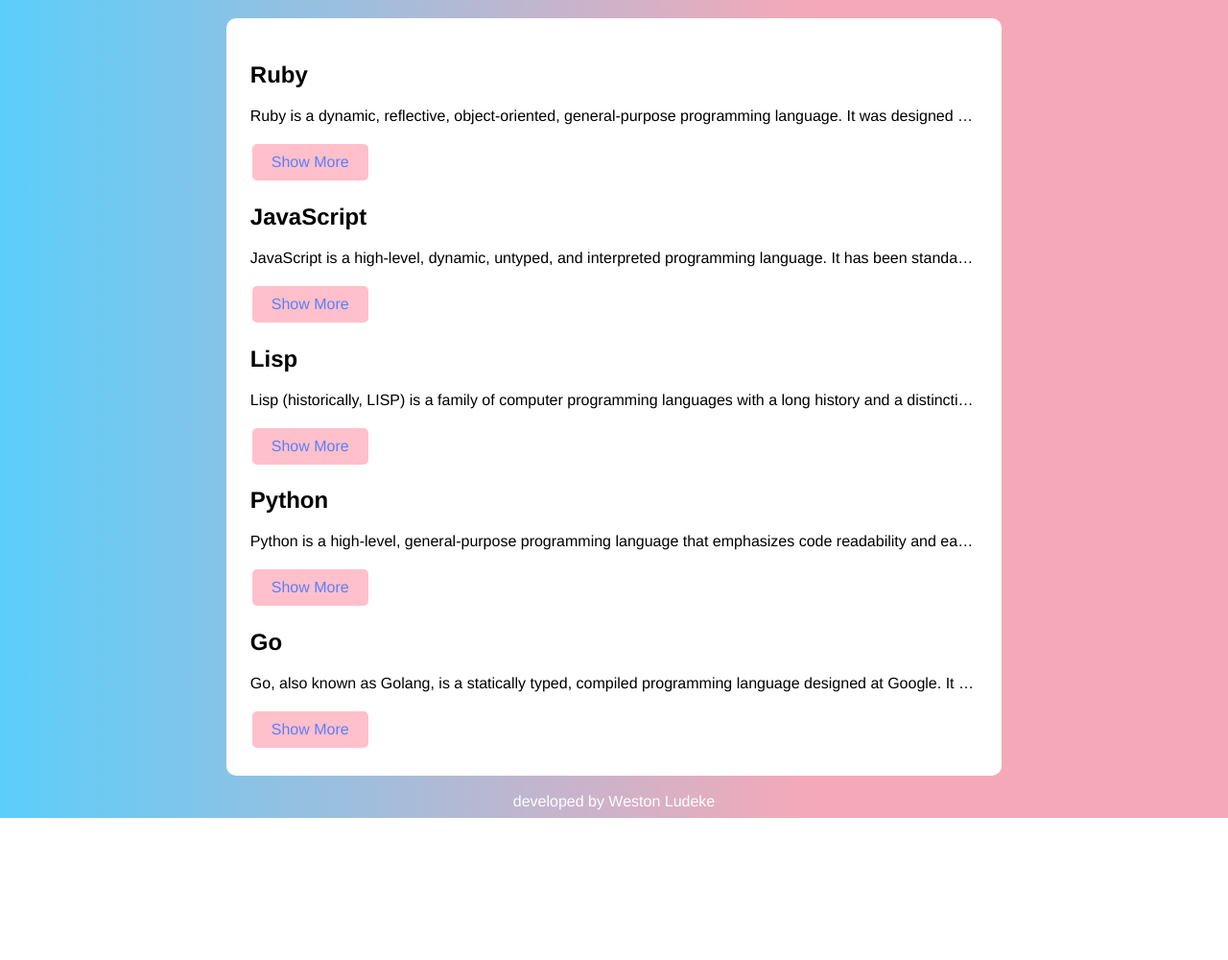
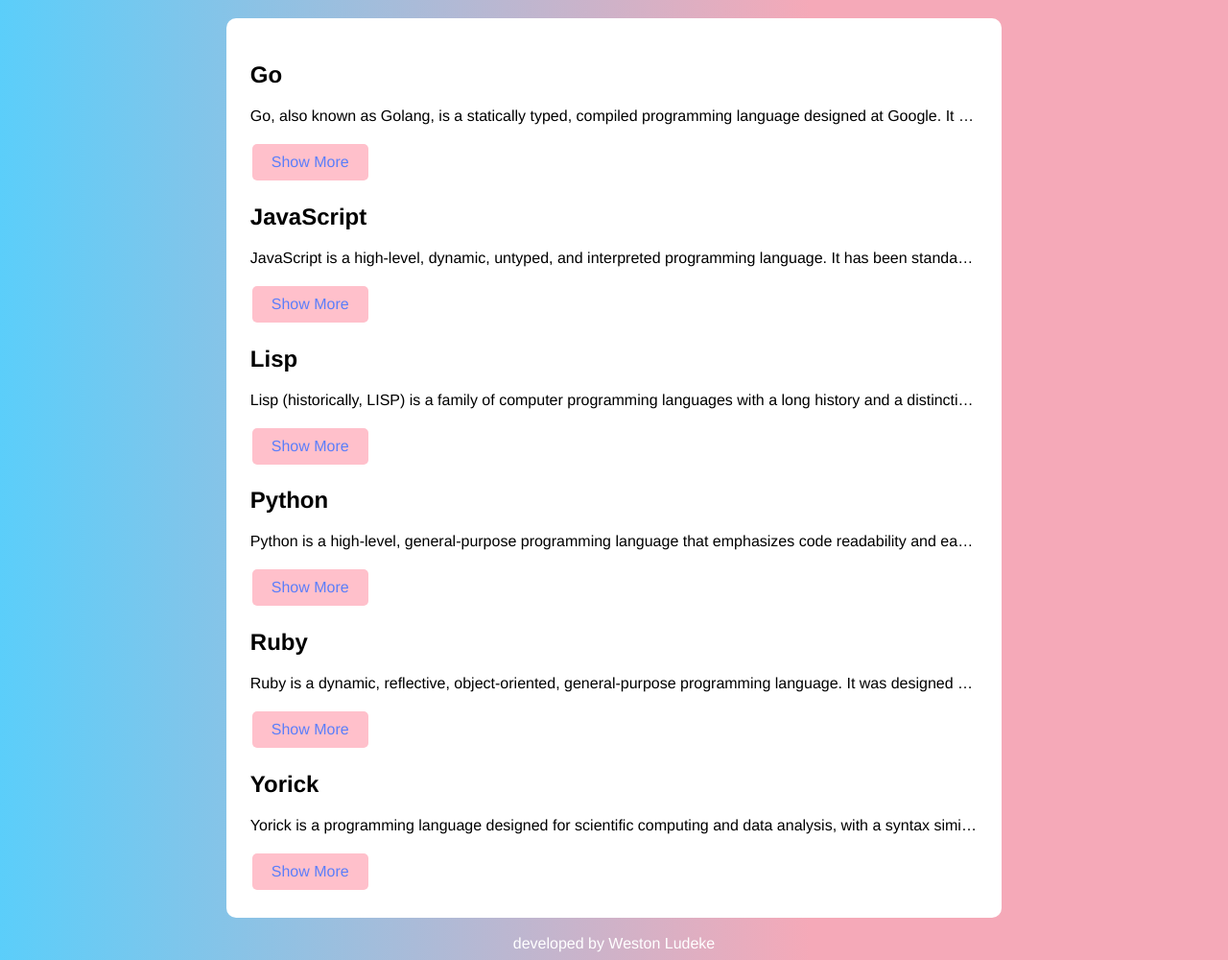
Before and after one commit to westonludeke/programming_languages, a plain HTML site: page index.html in a window 1280 px wide. Shown: the part 61-1061 px from the top of the page at 96% size. Before the commit the page ends 913 px from the top, so only its background shows below. Drawn offline with Linux system fonts and the light colour scheme.

Commit message:
reordered languages in alphabetical order and added Yorick language

```diff
--- a/index.html
+++ b/index.html
@@ -10,17 +10,12 @@
     <h1>Programming Languages</h1>
     <div id="languages">
       <div>
-        <h2>Ruby</h2>
+        <h2>Go</h2>
         <p class="description">
-          Ruby is a dynamic, reflective, object-oriented, general-purpose programming language.
-          It was designed and developed in the mid-1990s by Yukihiro Matsumoto in Japan. According to
-          its creator, Ruby was influenced by Perl, Smalltalk, Eiffel, Ada, and Lisp. It supports
-          multiple programming paradigms, including functional, object-oriented, and imperative. It
-          also has a dynamic type system and automatic memory management.
+          Go, also known as Golang, is a statically typed, compiled programming language designed at Google. It was created to address some of the problems associated with large-scale software development, such as slow compile times, cumbersome syntax, and difficult dependency management. Go features a concise and expressive syntax, garbage collection, and a strong focus on concurrency and parallelism. It also includes features for low-level programming, such as memory management and pointer arithmetic, making it a suitable choice for systems programming. Go has gained popularity in recent years for its simplicity, ease of use, and ability to handle large-scale projects.
         </p>
         <p class="show-more">Show More</p>
       </div>
-
       <div>
         <h2>JavaScript</h2>
         <p class="description">
@@ -33,7 +28,6 @@
         </p>
         <p class="show-more">Show More</p>
       </div>
-
       <div>
         <h2>Lisp</h2>
         <p class="description">
@@ -45,7 +39,6 @@
         </p>
         <p class="show-more">Show More</p>
       </div>
-
       <div>
         <h2>Python</h2>
         <p class="description">
@@ -53,11 +46,21 @@
         </p>
         <p class="show-more">Show More</p>
       </div>
-
       <div>
-        <h2>Go</h2>
+        <h2>Ruby</h2>
         <p class="description">
-          Go, also known as Golang, is a statically typed, compiled programming language designed at Google. It was created to address some of the problems associated with large-scale software development, such as slow compile times, cumbersome syntax, and difficult dependency management. Go features a concise and expressive syntax, garbage collection, and a strong focus on concurrency and parallelism. It also includes features for low-level programming, such as memory management and pointer arithmetic, making it a suitable choice for systems programming. Go has gained popularity in recent years for its simplicity, ease of use, and ability to handle large-scale projects.
+          Ruby is a dynamic, reflective, object-oriented, general-purpose programming language.
+          It was designed and developed in the mid-1990s by Yukihiro Matsumoto in Japan. According to
+          its creator, Ruby was influenced by Perl, Smalltalk, Eiffel, Ada, and Lisp. It supports
+          multiple programming paradigms, including functional, object-oriented, and imperative. It
+          also has a dynamic type system and automatic memory management.
+        </p>
+        <p class="show-more">Show More</p>
+      </div>
+      <div>
+        <h2>Yorick</h2>
+        <p class="description">
+          Yorick is a programming language designed for scientific computing and data analysis, with a syntax similar to C and additional features for handling arrays and matrices. It offers built-in functions for numerical integration, curve fitting, and signal processing, along with plotting and visualization capabilities. Yorick's array and matrix handling capabilities are a significant feature, making it suitable for complex calculations and manipulations. It is free and open-source software that can be used on various operating systems.
         </p>
         <p class="show-more">Show More</p>
       </div>
```
